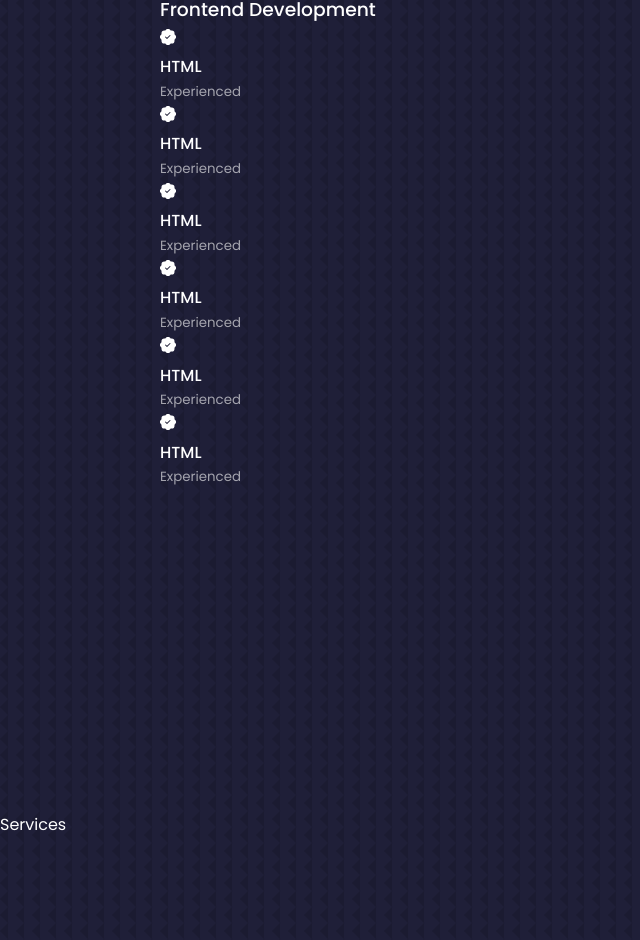
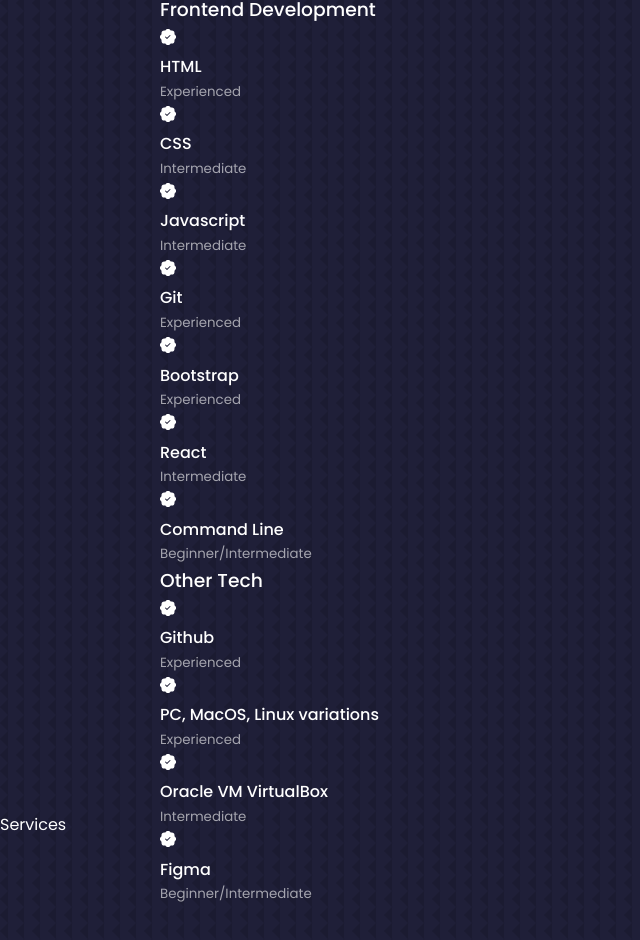
Before and after one commit to CameronRiecan/CameronRiecan.github.io, a React (Create React App) app: page / in a window 1280 px wide. Shown: the part 1973-2913 px from the top of the page, without its empty margins (0-640 px from the left). Built offline with nearby package versions, Linux system fonts and the light colour scheme.

Commit message:
add content for backend experience or other tech experience content section

```diff
--- a/src/components/experience/Experience.jsx
+++ b/src/components/experience/Experience.jsx
@@ -19,33 +19,63 @@
             </article>
             <article className='experience_details'>
               <BsPatchCheckFill />
-              <h4>HTML</h4>
+              <h4>CSS</h4>
+              <small className='text-light'>Intermediate</small>
+            </article>
+            <article className='experience_details'>
+              <BsPatchCheckFill />
+              <h4>Javascript</h4>
+              <small className='text-light'>Intermediate</small>
+            </article>
+            <article className='experience_details'>
+              <BsPatchCheckFill />
+              <h4>Git</h4>
               <small className='text-light'>Experienced</small>
             </article>
             <article className='experience_details'>
               <BsPatchCheckFill />
-              <h4>HTML</h4>
+              <h4>Bootstrap</h4>
               <small className='text-light'>Experienced</small>
             </article>
             <article className='experience_details'>
               <BsPatchCheckFill />
-              <h4>HTML</h4>
+              <h4>React</h4>
+              <small className='text-light'>Intermediate</small>
+            </article>
+            <article className='experience_details'>
+              <BsPatchCheckFill />
+              <h4>Command Line</h4>
+              <small className='text-light'>Beginner/Intermediate</small>
+            </article>
+          </div>
+        </div>
+
+        {/* End of Frontend section*/}
+
+        <div className="experience_backend">
+          <h3>Other Tech</h3>
+          <div className='experience_content'>
+            <article className='experience_details'>
+              <BsPatchCheckFill />
+              <h4>Github</h4>
               <small className='text-light'>Experienced</small>
             </article>
             <article className='experience_details'>
               <BsPatchCheckFill />
-              <h4>HTML</h4>
+              <h4>PC, MacOS, Linux variations</h4>
               <small className='text-light'>Experienced</small>
             </article>
             <article className='experience_details'>
               <BsPatchCheckFill />
-              <h4>HTML</h4>
-              <small className='text-light'>Experienced</small>
+              <h4>Oracle VM VirtualBox</h4>
+              <small className='text-light'>Intermediate</small>
             </article>
-          </div>
+            <article className='experience_details'>
+              <BsPatchCheckFill />
+              <h4>Figma</h4>
+              <small className='text-light'>Beginner/Intermediate</small>
+            </article>
         </div>
-        <div className="experience_backend">
-
         </div>
       </div>
     </section>
```
